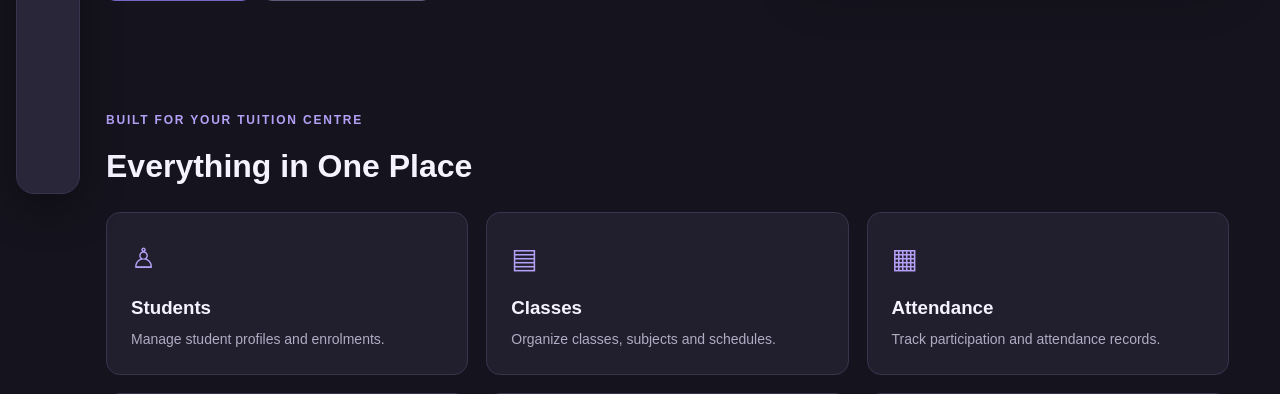
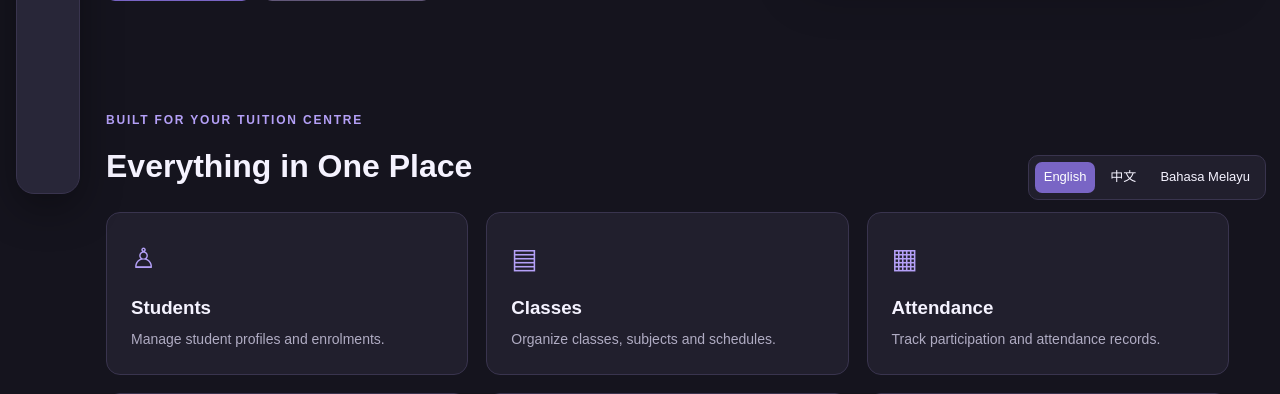
Before and after one commit to ongsirhoong931-png/MP_Assignment_Code, a PHP site: page / in a window 1280 px wide. Shown: the part 586-980 px from the top of the page. Run offline with PHP 8.4, Linux system fonts and the light colour scheme.

Commit message:
Site-wide language buttons: English, Chinese and Malay on every page

```diff
--- a/includes/footer.php
+++ b/includes/footer.php
@@ -10,5 +10,7 @@
     defer>
 </script>
 
+<?= site_language_widget() ?>
+
 </body>
 </html>
--- a/includes/header.php
+++ b/includes/header.php
@@ -1,5 +1,6 @@
 <?php
 require_once __DIR__ . '/functions.php';
+require_once __DIR__ . '/site_language.php';
 
 $role = logged_in() ? (string) me()['role'] : '';
 
--- /dev/null
+++ b/includes/site_language.php
@@ -0,0 +1,78 @@
+<?php
+
+require_once __DIR__ . '/lang.php';
+require_once __DIR__ . '/../config/database.php';
+
+// Language code used by Google Translate for each of our codes.
+const SITE_TRANSLATE_CODES = ['zh' => 'zh-CN', 'ms' => 'ms'];
+
+if (isset($pdo) && $pdo instanceof PDO) {
+    lang_init($pdo);
+}
+
+/** Floating "English | 中文 | Bahasa Melayu" buttons plus the translate script. */
+function site_language_widget(): string
+{
+    $current = lang_current();
+    $target = SITE_TRANSLATE_CODES[$current] ?? '';
+
+    $html = '<style>
+        .site-lang { position: fixed; right: 14px; bottom: 14px; z-index: 9999;
+            display: flex; gap: 6px; padding: 6px; border-radius: 10px;
+            background: var(--surface, #1b1f2a);
+            border: 1px solid var(--line, #3a4052); }
+        .site-lang a { padding: 5px 9px; border-radius: 7px; font-size: 13px;
+            color: var(--text, #ffffff); text-decoration: none; }
+        .site-lang a.active { background: var(--accent-dark, #2563eb); color: #ffffff; }
+        #google_translate_element, iframe.skiptranslate,
+        .goog-te-banner-frame { display: none !important; }
+        body { top: 0 !important; }
+    </style>';
+
+    $html .= '<div class="site-lang notranslate" translate="no" aria-label="Language">';
+
+    foreach (LANG_NAMES as $code => $name) {
+        $query = $_GET;
+        $query['lang'] = $code;
+
+        $html .= '<a href="?' . h(http_build_query($query)) . '"'
+            . ($code === $current ? ' class="active" aria-current="true"' : '')
+            . '>' . h($name) . '</a>';
+    }
+
+    $html .= '</div><div id="google_translate_element"></div>';
+
+    $html .= '<script>
+(function () {
+    var target = ' . json_encode($target) . ';
+    var expire = "; expires=Thu, 01 Jan 1970 00:00:00 GMT; path=/";
+
+    if (!target) {                      // English: no translation
+        document.cookie = "googtrans=" + expire;
+        return;
+    }
+
+    // Module 6 pages are already in the chosen language: leave them alone.
+    if (location.pathname.indexOf("/leave/") !== -1) {
+        var main = document.querySelector("main");
+        if (main) { main.classList.add("notranslate"); }
+    }
+
+    document.cookie = "googtrans=/en/" + target + "; path=/";
+
+    window.googleTranslateElementInit = function () {
+        new google.translate.TranslateElement({
+            pageLanguage: "en",
+            includedLanguages: "en,zh-CN,ms",
+            autoDisplay: false
+        }, "google_translate_element");
+    };
+
+    var s = document.createElement("script");
+    s.src = "https://translate.google.com/translate_a/element.js?cb=googleTranslateElementInit";
+    document.body.appendChild(s);
+})();
+</script>';
+
+    return $html;
+}
```
